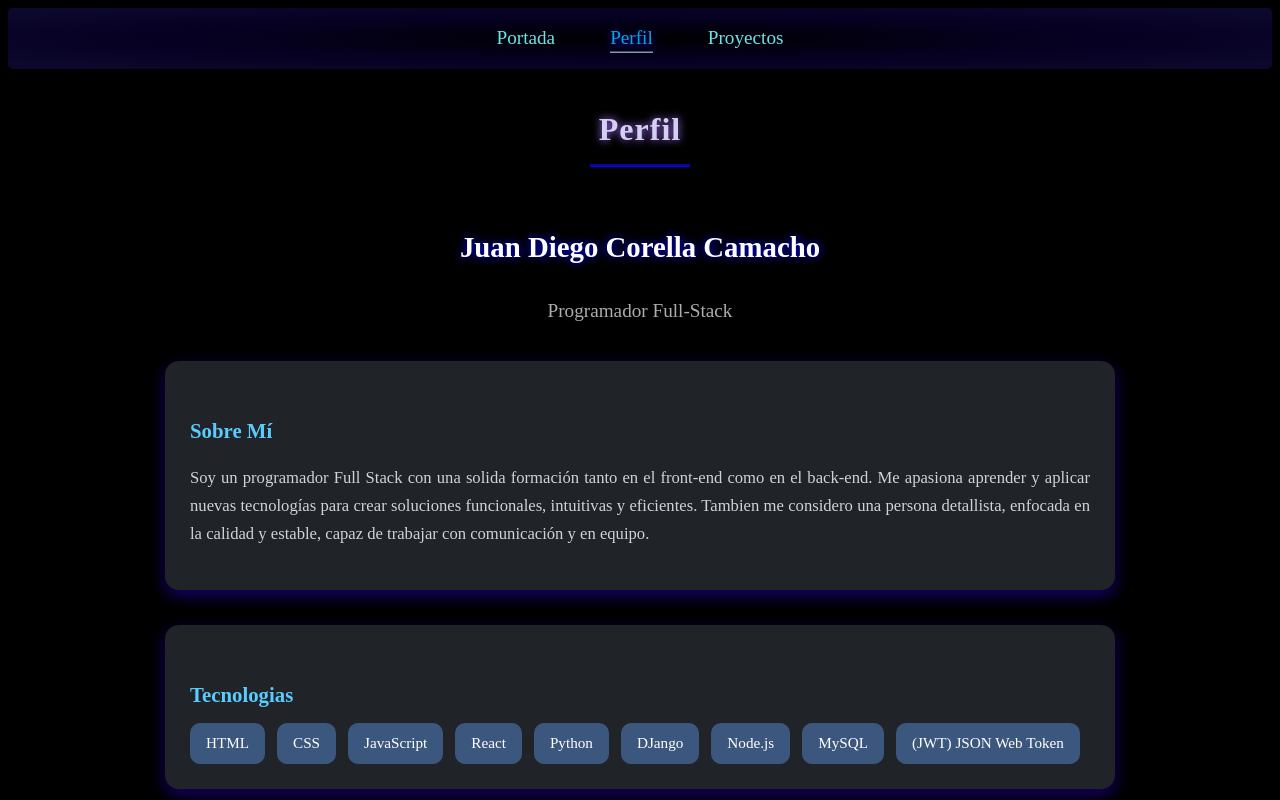
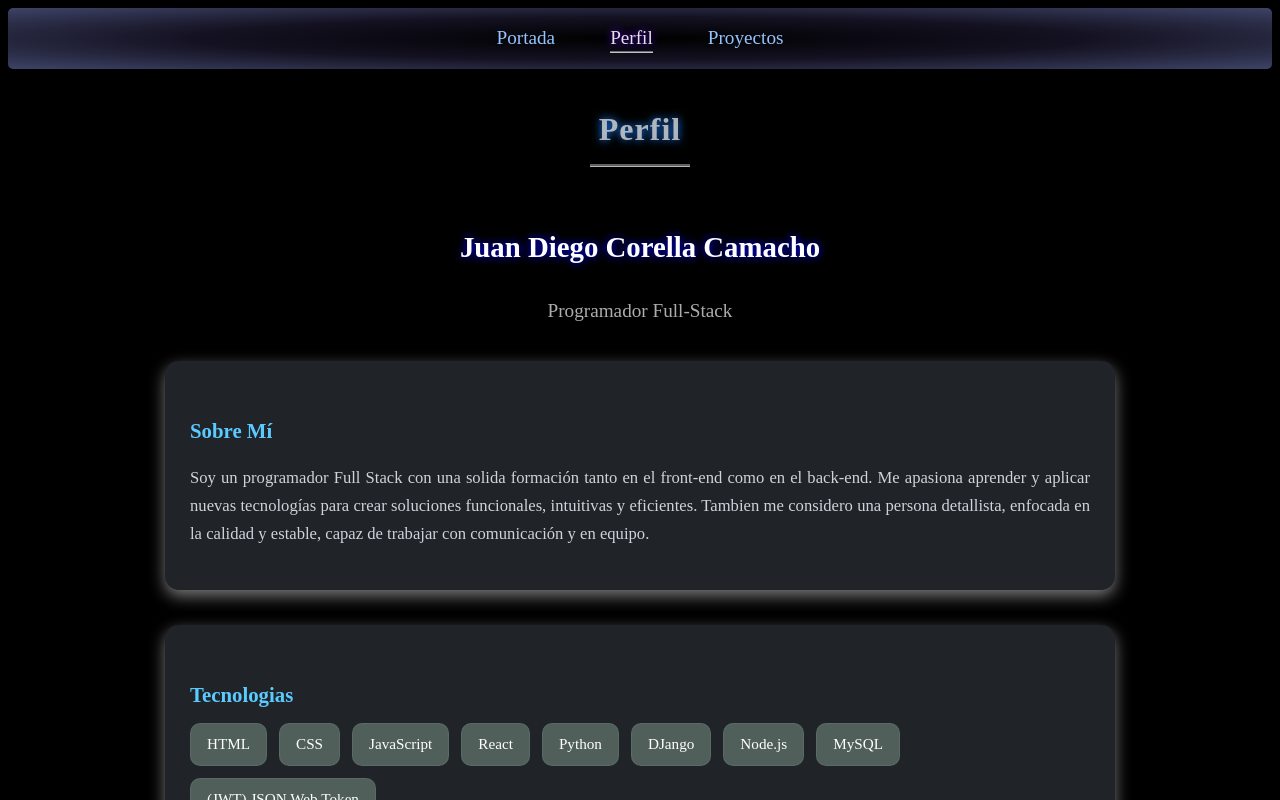
Before and after one commit to JuanDiegoCC02/portafolio, a React (Vite) app: page /portafolio/perfil in a window 1280 px wide. Shown: the top 800 px of the page. Built offline with nearby package versions, Linux system fonts and the light colour scheme.

Commit message:
Updating Styles and Structure Portfolio

```diff
--- a/src/styles/pagFooter.css
+++ b/src/styles/pagFooter.css
@@ -1,5 +1,5 @@
 .allContainerFooter {
-  background: linear-gradient(#0f0158, #93effc);
+  background: linear-gradient(#1a1729, #93effc);
   padding: 1rem 1rem;
   margin-top: 3rem;
   border-top: 7px solid #000000;
--- a/src/styles/perfilCardIP.css
+++ b/src/styles/perfilCardIP.css
@@ -8,11 +8,11 @@
 .titlePage {
   font-size: 2rem;
   font-weight: 700;
-  color: #e5e0ffe7;
-  border-bottom: 3px groove #1100f8;
+  color: #cececed7;
+  border-bottom: 3px groove #b4b4b4;
   display: inline-block;
   padding: 9px;
-  text-shadow: 0 0 8px  rgb(162, 112, 255);
+  text-shadow: 0 0 8px  rgb(30, 128, 255);
   letter-spacing: 1px;
 }
 
@@ -46,13 +46,13 @@
   padding: 25px;
   margin: 35px auto;
   max-width: 900px;
-  box-shadow: 0 6px 16px rgba(43, 3, 221, 0.466);
+  box-shadow: 0 6px 16px rgba(202, 202, 202, 0.596);
   transition: transform 0.3s ease, box-shadow 0.3s ease;
 }
 
 .containerInfoMe:hover, .containerTecnologias:hover, .containerHerramientas:hover {
   transform: translateY(-5px);
-  box-shadow: 0 8px 20px rgba(252, 255, 87, 0.699);
+  box-shadow: 0 8px 20px rgba(8, 95, 177, 0.884);
 }
 
 .title_sobreMi, .titleTecnologias, .titleHerramientas {
@@ -82,7 +82,7 @@
 
 
 .liTecnologias, .liHerramientas {
-  background: #456797c4;
+  background: #5d6e68d0;
   color: #ffffff;
   padding: 8px 16px;
   border-radius: 10px;
@@ -90,10 +90,12 @@
   font-weight: 500;
   transition: background 0.3s ease, transform 0.2s ease;
   cursor: default;
+  border:solid 1px #5d6e68d0 ;
 }
 
 .liTecnologias:hover, .liHerramientas:hover {
-  background: #0e013b;
+  background: #142b5c;
   color: #fcf268;
   transform: scale(1.05);
+  border: solid 1px gold;
 }
--- a/src/styles/portadaCarrusel.css
+++ b/src/styles/portadaCarrusel.css
@@ -8,7 +8,7 @@
   width: 95%;
   margin: 3rem auto;
   border-radius: 8px;
-  background: linear-gradient(rgb(2, 2, 2), rgb(27, 4, 90));
+  background: linear-gradient(rgb(2, 2, 2), rgb(29, 27, 53));
   box-shadow: 0 10px 30px rgba(0, 0, 0, 0.5);
 
   box-sizing: border-box;
--- a/src/styles/portadaNav.css
+++ b/src/styles/portadaNav.css
@@ -3,7 +3,7 @@
   position: sticky;
   top: 0;
   z-index: 1000;
-  background: radial-gradient( rgb(0, 0, 0), #0f015763, rgba(72, 52, 255, 0.185) );
+  background: radial-gradient( rgb(0, 0, 0), #27224185, rgba(153, 168, 255, 0.404) );
   backdrop-filter: blur(8px);
   padding: 15px 40px;
   border-radius: 5px;
@@ -26,7 +26,7 @@
   text-decoration: none;
   font-size: 1.2rem;
   font-weight: 500;
-  color: #70faffea;
+  color: rgb(149, 195, 255);
   transition: color 0.3s ease, border-bottom 0.3s ease;
   padding-bottom: 3px;
   border-bottom: 2px solid transparent;
@@ -34,17 +34,16 @@
 
 
 .liNavPortada a:hover {
-  color: #00ccffd3;
-  border-bottom: 2px solid #47a6fa;
-  text-shadow: 0 0 8px rgb(0, 26, 255);
+    color: #ffffffd3;
+  text-shadow: 0 0 8px rgb(98, 0, 255);
+  border-bottom: 2px groove #c2c2c2d7;
 }
 
 
 .liNavPortada a.active {
-  color: #00ccffd3;
-  border-bottom: 2px solid #47a6fa;
-  text-shadow: 0 2px 8px rgb(38, 0, 255);
-  border-bottom: 2px groove #869faa;
+  color: #ffffffe1;
+  text-shadow: 0 0 8px rgb(98, 0, 255);
+  border-bottom: 2px groove #c2c2c2;
 }
 
 
```
